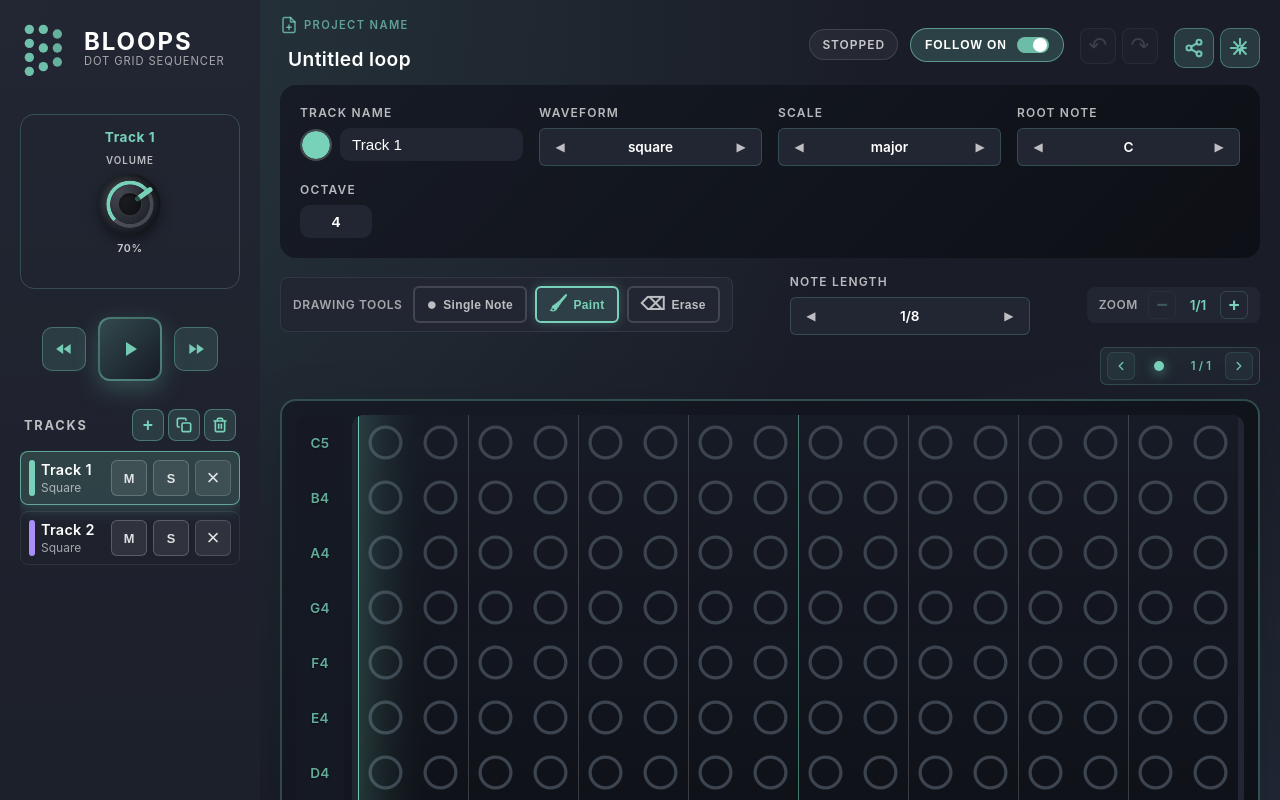
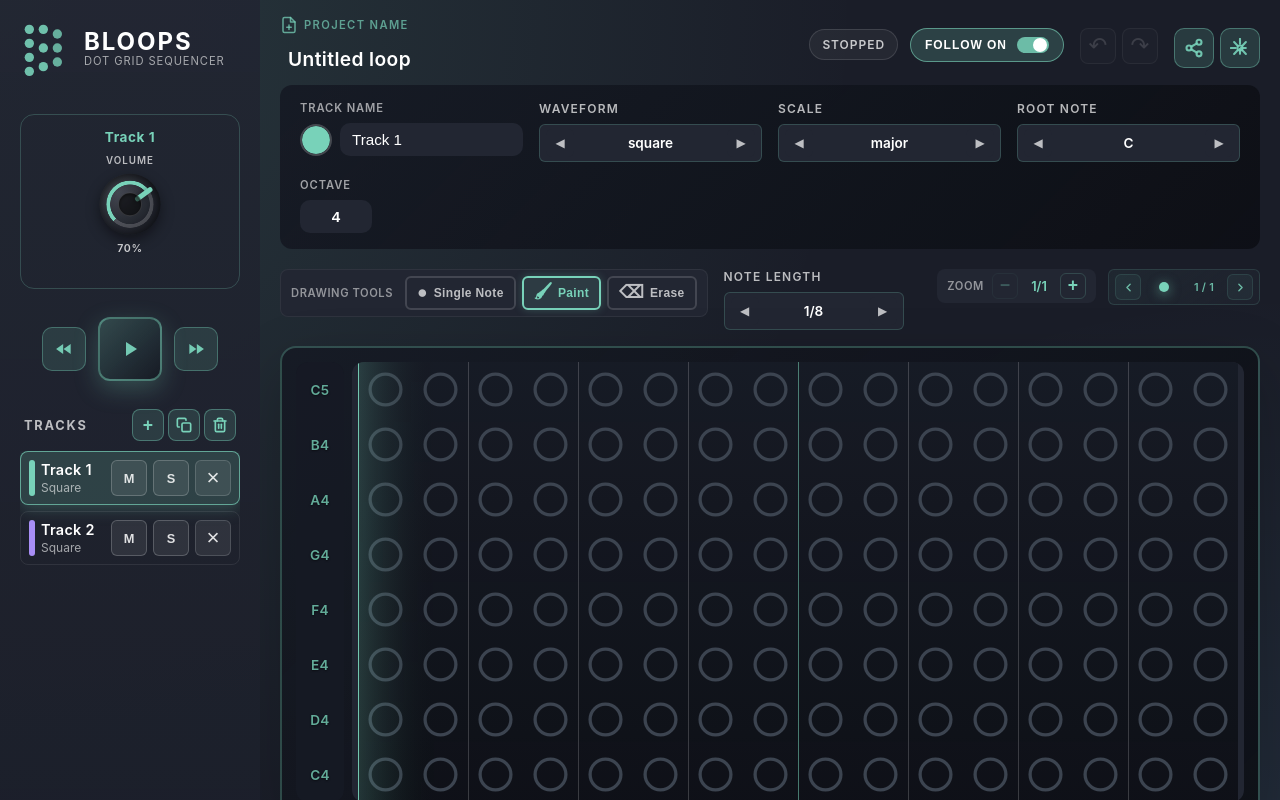
Before and after one commit to Gibson417/Bitloop, a Svelte app in the folder bloops_app/: page / in a window 1280 px wide. Shown: the top 800 px of the page. Built offline with nearby package versions, Linux system fonts and the light colour scheme.

Commit message:
Visual polish: Reduce clutter in grid toolbar and area above grid
Co-authored-by: Gibson417 <142834301+Gibson417@users.noreply.github.com>

```diff
--- a/bloops_app/src/App.svelte
+++ b/bloops_app/src/App.svelte
@@ -1022,6 +1022,8 @@
     </div>
     <div class="grid-shell" data-component="GridShell">
       <div class="grid-toolbar" data-component="GridToolbar">
+        <!-- Primary tools: Drawing tools (most important, left-aligned) -->
+        <div class="toolbar-primary">
           <GridToolbar
             selectedTool={selectedDrawingTool}
             {trackColor}
@@ -1035,6 +1037,10 @@
               on:change={handleNoteLengthChange}
             />
           </div>
+        </div>
+
+        <!-- Secondary tools: Navigation and view controls (right-aligned) -->
+        <div class="toolbar-secondary">
           <ZoomControls
             {zoomLevel}
             {trackColor}
@@ -1047,6 +1053,7 @@
               trackColor={trackColor}
               on:switch={handleWindowSwitch}
             />
+          </div>
         </div>
       </div>
         <div class="grid-backdrop" data-component="GridBackdrop">
@@ -1513,7 +1520,7 @@
 
   .track-controls-wrapper {
     padding: 0 20px;
-    margin-bottom: 16px;
+    margin-bottom: 20px; /* Increased from 16px for better breathing room */
   }
 
   .track-effects-wrapper {
@@ -1557,11 +1564,10 @@
 
   .grid-toolbar {
     display: flex;
-    align-items: center;
+    align-items: flex-start;
     justify-content: space-between;
-    flex-wrap: wrap;
-    gap: 12px;
-    margin: 0 0 14px;
+    gap: 16px; /* Design system: 2 × 8px base */
+    margin: 0 0 16px; /* Design system: 2 × 8px base */
     padding: 0;
     border-radius: 0;
     background: transparent;
@@ -1570,19 +1576,33 @@
     font-size: 0.95rem;
   }
 
+  /* Primary tools group: Drawing tools and note length (left side) */
+  .toolbar-primary {
+    display: flex;
+    align-items: flex-start;
+    gap: 16px; /* Design system: 2 × 8px base */
+    flex: 1;
+    min-width: 0; /* Allow shrinking */
+  }
+
+  /* Secondary tools group: Zoom and window switcher (right side) */
+  .toolbar-secondary {
+    display: flex;
+    align-items: flex-start;
+    gap: 12px; /* Slightly tighter spacing for secondary controls */
+    flex-shrink: 0; /* Don't shrink secondary tools */
+  }
+
   .note-length-group {
     display: flex;
     flex-direction: column;
-    gap: 12px;
-    width: 100%;
-    max-width: 240px;
-    align-self: flex-end;
+    min-width: 180px; /* Reduced from 240px for more compact feel */
+    max-width: 200px;
   }
 
   .window-switcher-group {
     display: flex;
-    align-items: flex-end;
-    margin-left: auto;
+    align-items: center; /* Changed from flex-end for better alignment */
   }
 
   .grid-backdrop {
@@ -1620,6 +1640,11 @@
     .rail-stats {
       grid-template-columns: repeat(2, 1fr);
     }
+
+    /* Tablet: slightly tighter toolbar spacing */
+    .toolbar-primary {
+      gap: 12px;
+    }
   }
 
   @media (max-width: 720px) {
@@ -1639,14 +1664,22 @@
     }
 
     .grid-toolbar {
-      padding: 10px 14px;
-      margin-bottom: 12px;
-      flex-wrap: wrap;
-      gap: 8px;
+      flex-direction: column;
+      align-items: stretch;
+      gap: 12px;
+      margin-bottom: 16px;
+    }
+
+    .toolbar-primary,
+    .toolbar-secondary {
+      flex-direction: column;
+      gap: 12px;
+      width: 100%;
     }
 
     .note-length-group {
-      width: 100%;
+      max-width: 100%;
+      min-width: 100%;
     }
 
     .window-switcher-group {
--- a/bloops_app/src/components/GridToolbar.svelte
+++ b/bloops_app/src/components/GridToolbar.svelte
@@ -43,26 +43,26 @@
   .grid-toolbar {
     display: flex;
     align-items: center;
-    gap: 10px;
-    padding: 8px 12px;
+    gap: 12px; /* Design system: 1.5 × 8px base */
+    padding: 6px 10px; /* Reduced from 8px 12px for more compact feel */
     background: var(--color-panel);
     border-radius: 8px;
-    border: 1px solid rgba(255, 255, 255, 0.08);
+    border: 1px solid rgba(255, 255, 255, 0.06); /* Reduced from 0.08 for subtler presence */
   }
 
   .toolbar-label {
-    font-size: 0.75rem;
+    font-size: 0.7rem; /* Reduced from 0.75rem to be less prominent */
     font-weight: 600;
     letter-spacing: 0.05em;
     text-transform: uppercase;
-    opacity: 0.7;
+    opacity: 0.6; /* Reduced from 0.7 for subtler label */
     margin: 0;
     white-space: nowrap;
   }
 
   .tool-buttons {
     display: flex;
-    gap: 8px;
+    gap: 6px; /* Reduced from 8px for tighter grouping */
     flex-wrap: wrap;
   }
 
@@ -70,11 +70,11 @@
     display: flex;
     align-items: center;
     gap: 6px;
-    padding: 8px 12px;
+    padding: 6px 10px; /* Reduced from 8px 12px for more compact feel */
     background: transparent;
     border: 2px solid;
     border-radius: 6px;
-    font-size: 0.85rem;
+    font-size: 0.8rem; /* Reduced from 0.85rem */
     font-weight: 600;
     cursor: pointer;
     transition: all 0.2s ease;
@@ -82,14 +82,14 @@
   }
 
   .tool-btn:hover:not(.active) {
-    background: rgba(255, 255, 255, 0.05);
+    background: rgba(255, 255, 255, 0.04); /* Reduced from 0.05 for subtler hover */
     border-color: rgba(255, 255, 255, 0.25) !important;
     transform: translateY(-1px);
   }
 
   .tool-btn.active {
-    background: rgba(var(--color-accent-rgb), 0.15);
-    box-shadow: 0 0 12px rgba(var(--color-accent-rgb), 0.3);
+    background: rgba(var(--color-accent-rgb), 0.12); /* Reduced from 0.15 */
+    box-shadow: 0 0 8px rgba(var(--color-accent-rgb), 0.25); /* Reduced glow for subtler active state */
   }
 
   .tool-btn:active {
--- a/bloops_app/src/components/TrackControls.svelte
+++ b/bloops_app/src/components/TrackControls.svelte
@@ -170,10 +170,10 @@
     display: grid;
     grid-template-columns: repeat(auto-fit, minmax(200px, 1fr));
     gap: 16px;
-    padding: 20px;
-    border-radius: 16px;
+    padding: 16px 20px; /* Reduced vertical padding from 20px to 16px */
+    border-radius: 12px; /* Reduced from 16px for subtler corners */
     background: linear-gradient(135deg, var(--color-grid-bg), var(--color-grid-bg-end));
-    border: 1px solid rgba(var(--color-text), 0.08);
+    border: 1px solid rgba(var(--color-text), 0.06); /* Reduced from 0.08 */
     box-sizing: border-box;
   }
 
@@ -193,17 +193,18 @@
 
   .control:not(.plain) {
     padding: 12px;
-    border-radius: 14px;
+    border-radius: 12px; /* Reduced from 14px for consistency */
     background: var(--color-panel);
-    border: 1px solid rgba(var(--color-text), 0.12);
+    border: 1px solid rgba(var(--color-text), 0.1); /* Reduced from 0.12 */
   }
 
   .control label {
     text-transform: uppercase;
-    letter-spacing: 0.1em;
+    letter-spacing: 0.08em; /* Reduced from 0.1em for subtler labels */
     font-weight: 600;
-    font-size: 0.75rem;
+    font-size: 0.7rem; /* Reduced from 0.75rem */
     color: var(--color-text-muted);
+    opacity: 0.85; /* Added for subtler presence */
   }
 
   .name-color-group {
--- a/bloops_app/src/components/WindowSwitcher.svelte
+++ b/bloops_app/src/components/WindowSwitcher.svelte
@@ -93,37 +93,37 @@
     gap: 6px;
     padding: 4px 6px;
     border-radius: 6px;
-    background: linear-gradient(145deg, rgba(var(--color-accent-rgb), 0.08), rgba(34, 38, 50, 0.6));
-    border: 1px solid rgba(var(--color-accent-rgb), 0.2);
+    background: linear-gradient(145deg, rgba(var(--color-accent-rgb), 0.06), rgba(34, 38, 50, 0.5)); /* Reduced opacity for subtler presence */
+    border: 1px solid rgba(var(--color-accent-rgb), 0.15); /* Reduced from 0.2 */
   }
 
   .window-nav-btn {
     display: flex;
     align-items: center;
     justify-content: center;
-    width: 28px;
-    height: 28px;
+    width: 26px; /* Reduced from 28px for consistency with zoom controls */
+    height: 26px;
     padding: 0;
     border-radius: 6px;
-    border: 1px solid rgba(var(--color-accent-rgb), 0.25);
-    background: rgba(var(--color-accent-rgb), 0.12);
-    color: rgba(var(--color-accent-rgb), 0.9);
+    border: 1px solid rgba(var(--color-accent-rgb), 0.2); /* Reduced from 0.25 */
+    background: rgba(var(--color-accent-rgb), 0.08); /* Reduced from 0.12 */
+    color: rgba(var(--color-accent-rgb), 0.85); /* Reduced from 0.9 */
     cursor: pointer;
     transition: all 0.2s cubic-bezier(0.4, 0, 0.2, 1);
     flex-shrink: 0;
   }
 
   .window-nav-btn svg {
-    width: 14px;
-    height: 14px;
+    width: 13px; /* Reduced from 14px */
+    height: 13px;
   }
 
   .window-nav-btn:hover:not(:disabled) {
-    background: rgba(var(--color-accent-rgb), 0.22);
-    border-color: rgba(var(--color-accent-rgb), 0.5);
+    background: rgba(var(--color-accent-rgb), 0.18); /* Reduced from 0.22 */
+    border-color: rgba(var(--color-accent-rgb), 0.4); /* Reduced from 0.5 */
     color: #fff;
     transform: translateY(-1px);
-    box-shadow: 0 4px 12px rgba(var(--color-accent-rgb), 0.25);
+    box-shadow: 0 4px 12px rgba(var(--color-accent-rgb), 0.2); /* Reduced from 0.25 */
   }
 
   .window-nav-btn:focus-visible {
@@ -151,18 +151,18 @@
   }
 
   .window-number {
-    font-size: 0.7rem;
+    font-size: 0.68rem; /* Reduced from 0.7rem */
     font-weight: 600;
     letter-spacing: 0.02em;
     padding: 0 4px;
-    opacity: 0.9;
-    min-width: 36px;
+    opacity: 0.85; /* Reduced from 0.9 for subtler presence */
+    min-width: 34px; /* Reduced from 36px */
     text-align: center;
   }
 
   .window-indicator {
-    min-width: 28px;
-    min-height: 28px;
+    min-width: 26px; /* Reduced from 28px for consistency */
+    min-height: 26px;
     padding: 0;
     border-radius: 50%;
     border: none;
--- a/bloops_app/src/components/ZoomControls.svelte
+++ b/bloops_app/src/components/ZoomControls.svelte
@@ -69,19 +69,19 @@
   .zoom-controls {
     display: flex;
     align-items: center;
-    gap: 10px;
-    padding: 4px 12px;
+    gap: 8px; /* Reduced from 10px, using 8px base */
+    padding: 4px 10px; /* Slightly tighter horizontal padding */
     background: var(--color-panel);
     border-radius: 8px;
-    border: 1px solid rgba(var(--color-text), 0.08);
+    border: 1px solid rgba(var(--color-text), 0.06); /* Reduced from 0.08 for subtler presence */
   }
 
   .zoom-label {
-    font-size: 0.75rem;
+    font-size: 0.7rem; /* Reduced from 0.75rem to match GridToolbar */
     font-weight: 600;
     letter-spacing: 0.05em;
     text-transform: uppercase;
-    opacity: 0.7;
+    opacity: 0.6; /* Reduced from 0.7 for consistency */
     margin: 0;
   }
 
@@ -95,13 +95,13 @@
     display: flex;
     align-items: center;
     justify-content: center;
-    width: 28px;
-    height: 28px;
+    width: 26px; /* Reduced from 28px for more compact feel */
+    height: 26px;
     padding: 0;
     background: transparent;
     border: 1px solid;
     border-radius: 6px;
-    font-size: 1.2rem;
+    font-size: 1.1rem; /* Reduced from 1.2rem */
     font-weight: 600;
     cursor: pointer;
     transition: all 0.15s ease;
@@ -123,9 +123,9 @@
   }
 
   .zoom-level {
-    font-size: 0.85rem;
+    font-size: 0.8rem; /* Reduced from 0.85rem */
     font-weight: 600;
-    min-width: 32px;
+    min-width: 30px; /* Reduced from 32px */
     text-align: center;
   }
 </style>
```
Also changed, not shown: 3 other files (tests, documents, lock files or other folders). Lines whose indentation alone changed are shown as unchanged.
